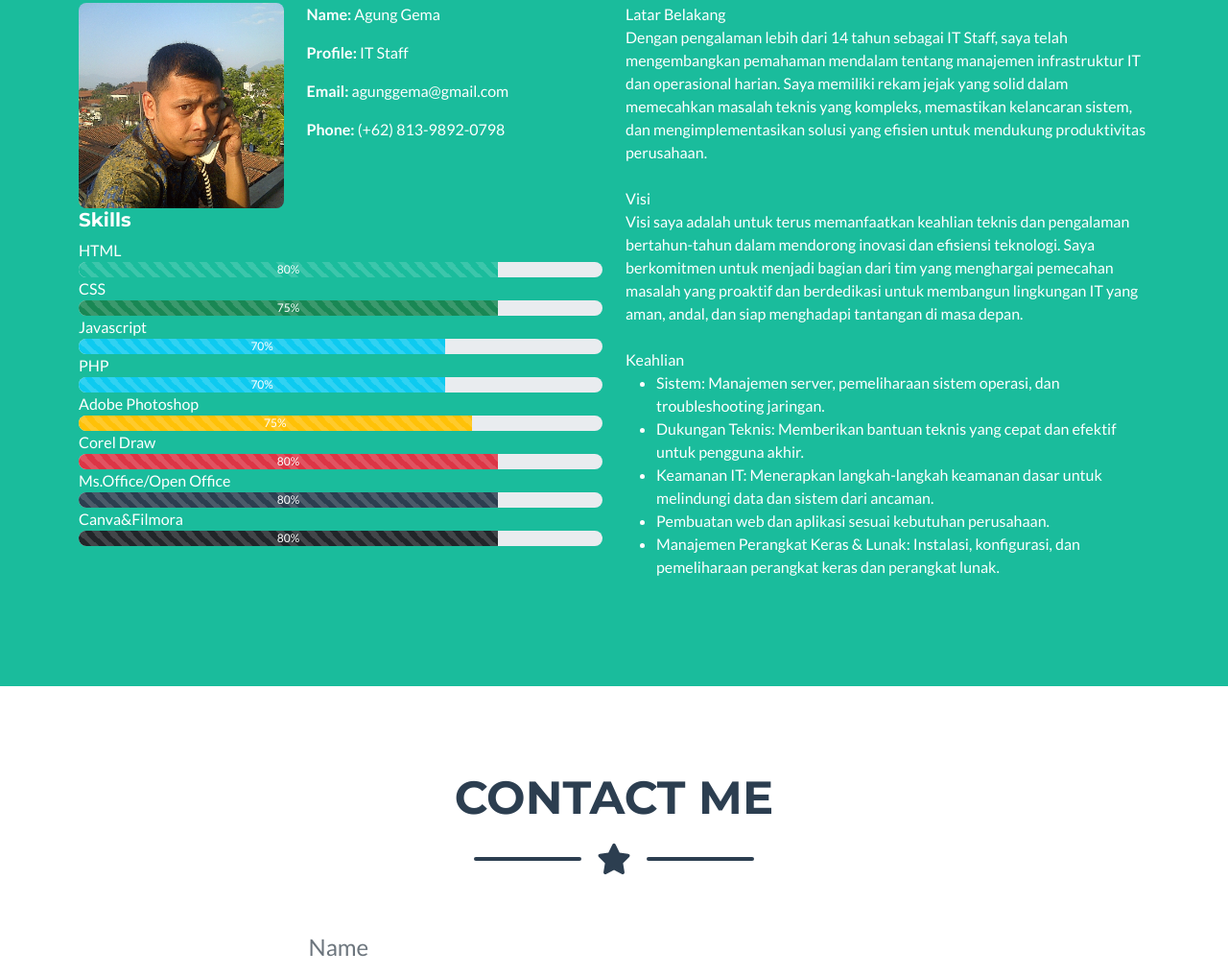
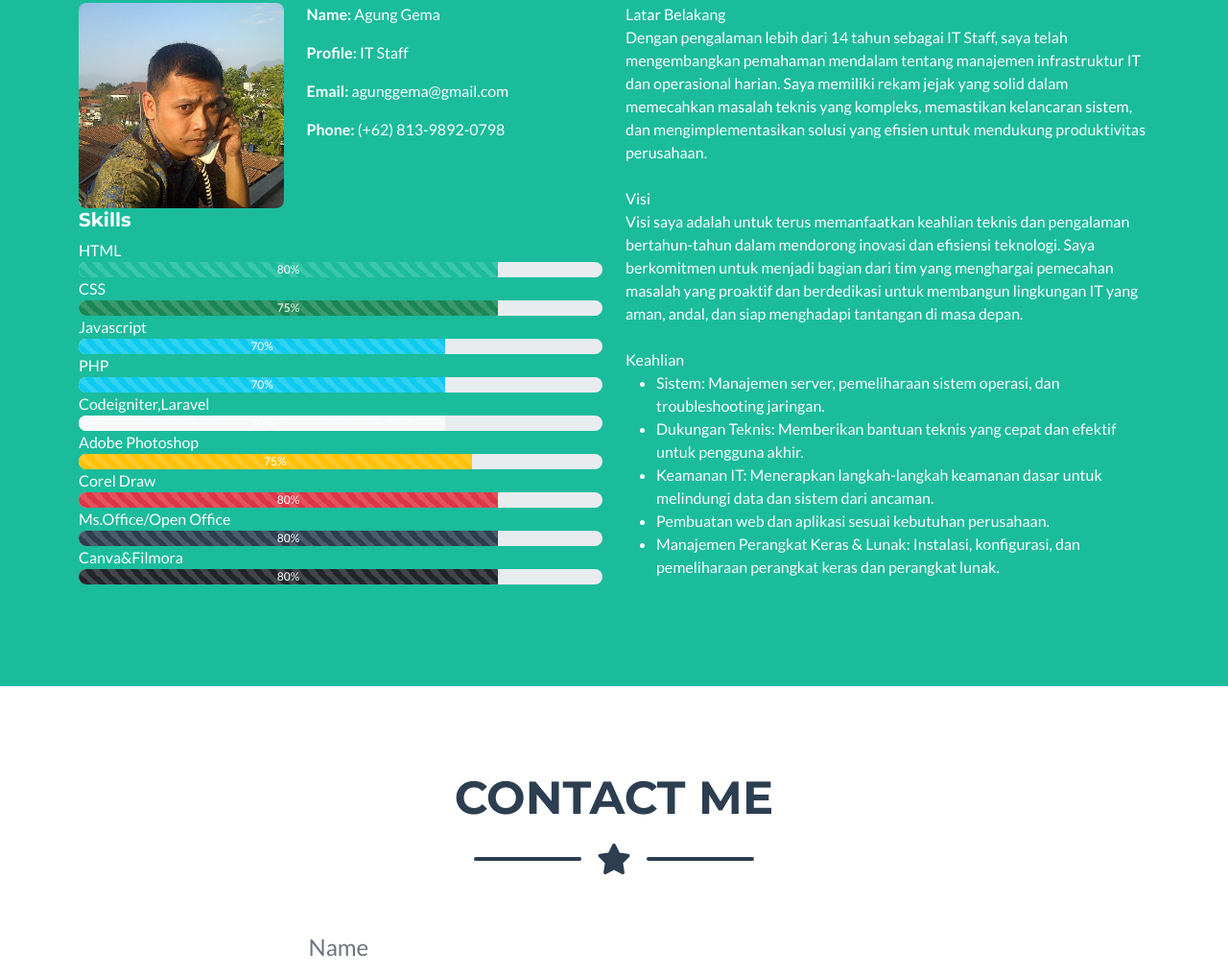
Before and after one commit to agunggema-debug/my-resume, a plain HTML site: page index.html in a window 1280 px wide. Shown: the part 1982-2999 px from the top of the page at 96% size. Drawn offline with nearby package versions, Linux system fonts and the light colour scheme.

Commit message:
Update index.html
penambahan div

Signed-off-by: agunggema-debug <agunggema@gmail.com>

```diff
--- a/index.html
+++ b/index.html
@@ -172,6 +172,10 @@
               <div class="progress">
                 <div class="progress-bar progress-bar-striped bg-info progress-bar-animated" role="progressbar" style="width: 70%" aria-valuenow="50" aria-valuemin="0" aria-valuemax="100">70%</div>
               </div>
+              Codeigniter,Laravel
+              <div class="progress">
+                <div class="progress-bar progress-bar-striped bg-light progress-bar-animated" role="progressbar" style="width: 70%" aria-valuenow="50" aria-valuemin="0" aria-valuemax="100">70%</div>
+              </div>
               Adobe Photoshop
               <div class="progress">
                 <div class="progress-bar progress-bar-striped bg-warning progress-bar-animated" role="progressbar" style="width: 75%" aria-valuenow="75" aria-valuemin="0" aria-valuemax="100">75%</div>
@@ -206,13 +210,6 @@
             </ul>
           </div>
         </div>
-        <!-- About Section Button
-        <div class="text-center mt-4">
-          <a class="btn btn-xl btn-outline-light" href="#">
-            <i class="fas fa-download me-2"></i>
-            Free Download!
-          </a>
-        </div>-->
       </div>
     </section>
     <!-- Contact Section-->
```
